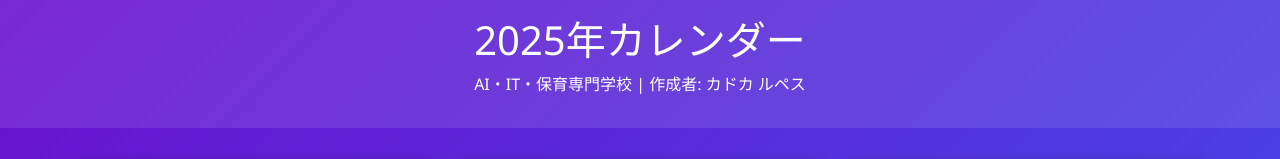
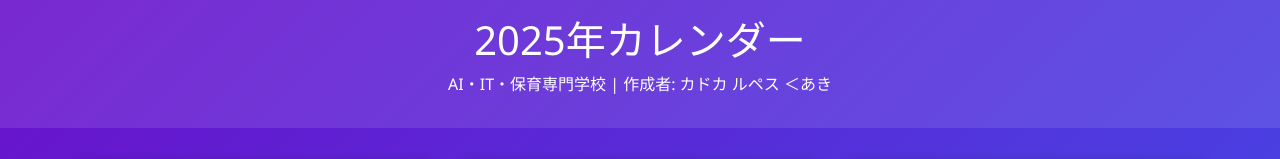
Before and after one commit to acky45/test, a plain HTML site: page index.html in a window 1280 px wide. Shown: the top 159 px of the page. Drawn offline with nearby package versions, Linux system fonts and the light colour scheme.

Commit message:
Update index.html

```diff
--- a/index.html
+++ b/index.html
@@ -69,7 +69,7 @@
 <body>
   <header>
     <h1>2025年カレンダー</h1>
-    <p>AI・IT・保育専門学校 | 作成者: カドカ ルペス</p>
+    <p>AI・IT・保育専門学校 | 作成者: カドカ ルペス ＜あき </p>
   </header>
   <main>
     <div class="calendar" id="calendar-container"></div>
```
